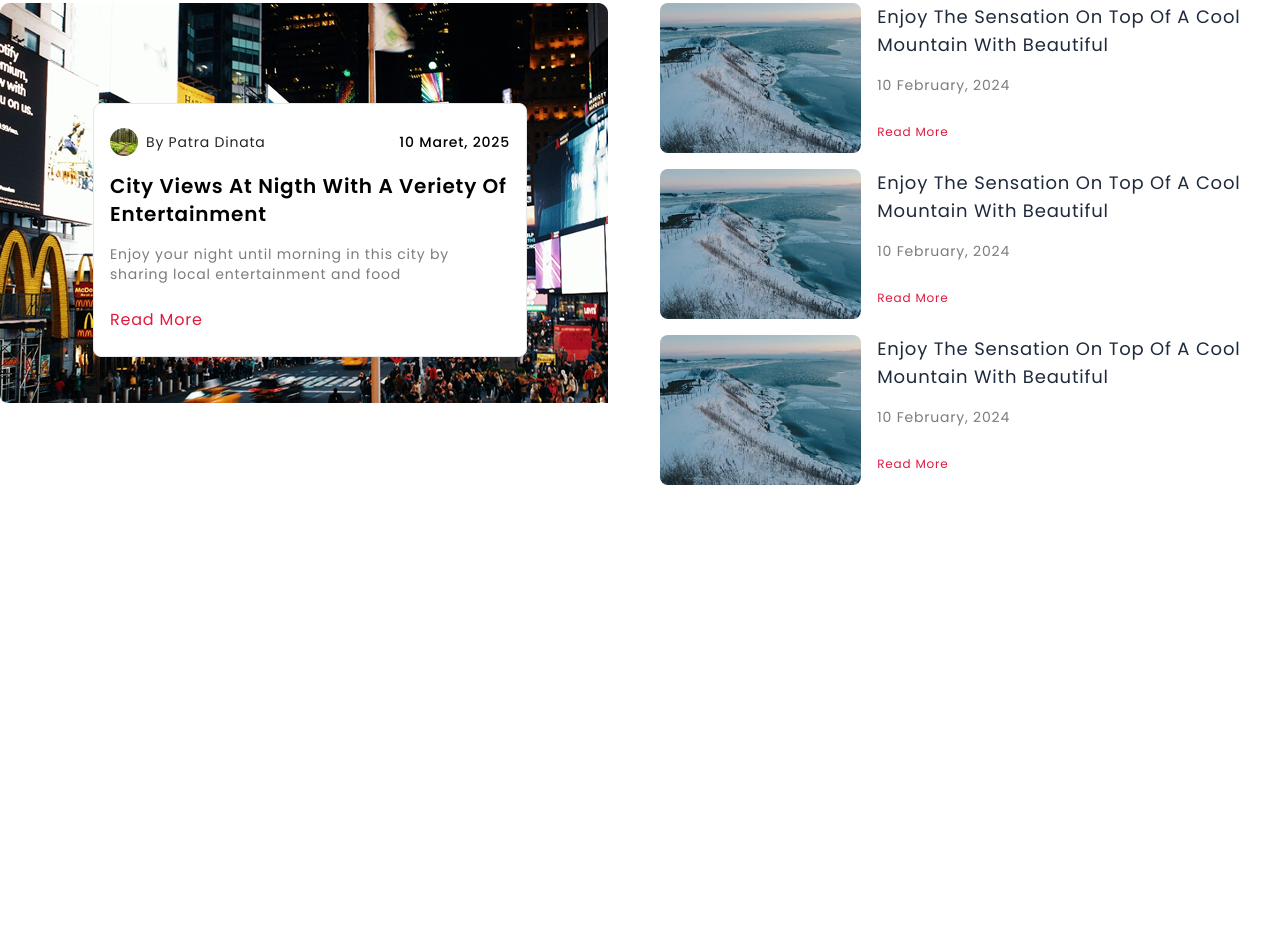
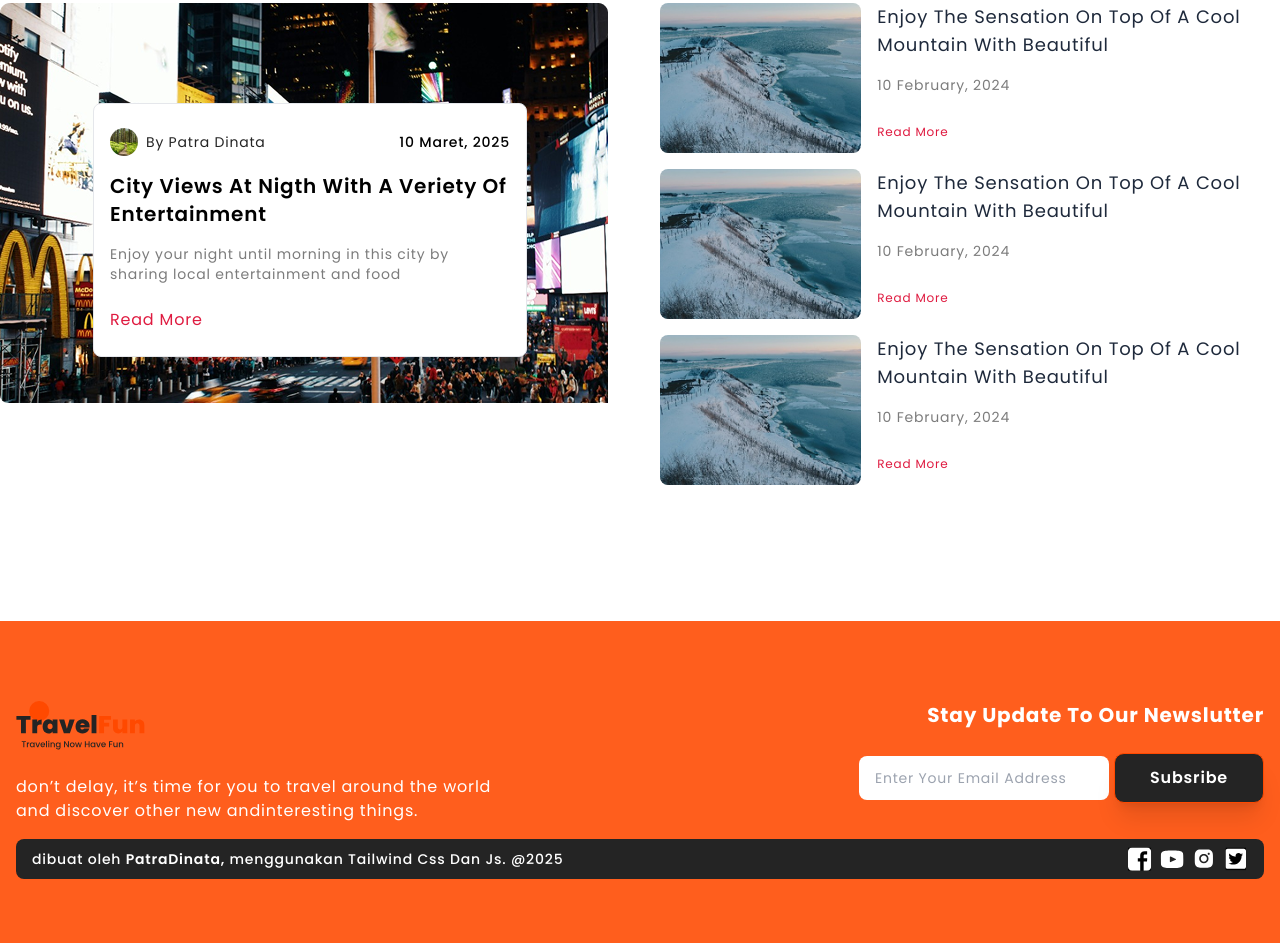
Before and after one commit to patradinata/slicing-website-travel-tailwind-css, a website: page src/index.html in a window 1280 px wide. Shown: the part 2697-3640 px from the top of the page. Before the commit the page ends 3278 px from the top, so only its background shows below. Drawn offline with Linux system fonts and the light colour scheme; a web font is replaced by a local one.

Commit message:
menambahkan section footer

```diff
--- a/src/index.html
+++ b/src/index.html
@@ -479,6 +479,44 @@
       </section>
     </main>
 
+    <footer>
+      <div class="w-full bg-orange2 pt-20 pb-12 mt-10">
+        <div class="container mx-auto px-4">
+          <div class="flex flex-col md:flex-row justify-between">
+            <!-- Kontent kiri -->
+            <div class="md:w-1/2 w-full mb-12 md:mb-0 text-center md:text-left">
+              <div class="mb-6">
+                <img src="/public/images/logo-navbar.svg" alt="" class="mx-auto md:mx-0 w-[110px] md:w-[130px]" />
+              </div>
+              <p class="text-white text-sm md:text-base max-w-lg text-center md:text-left leading-relaxed">don’t delay, it’s time for you to travel around the world and discover other new andinteresting things.</p>
+            </div>
+            <!-- Kontent kanan -->
+            <div class="">
+              <h2 class="font-bold text-xl mb-4 capitalize text-white text-center md:text-right">stay update to our newslutter</h2>
+              <form action="">
+                <div class="">
+                  <input type="text" placeholder="Enter Your Email Address" class="rounded-lg w-full md:w-[250px] py-3 px-4 text-hitam outline-none text-sm" />
+                  <button type="submit" class="btn-hitam border-orange hover:border-hitam px-6 my-2 text-white capitalize rounded-lg font-semibold w-full md:w-[150px] py-3">subsribe</button>
+                </div>
+              </form>
+            </div>
+            <!-- Kontent bawah -->
+          </div>
+          <div class="flex flex-col py-4">
+            <div class="bg-hitam w-full flex flex-col md:flex-row justify-between px-4 py-2 items-center rounded-lg">
+              <p class="text-white font-medium text-sm text-center">dibuat oleh <span class="font-semibold ">PatraDinata,</span> menggunakan Tailwind Css Dan Js. @2025</p>
+              <div class="flex items-center gap-2">
+                <img src="/public/images/facebook.svg" alt="" class="w-6 h-6" />
+                <img src="/public/images/youtube.svg" alt="" class="w-6 h-6" />
+                <img src="/public/images/instagram.svg" alt="" class="w-6 h-6" />
+                <img src="/public/images/twitter.svg" alt="" class="w-6 h-6" />
+              </div>
+            </div>
+          </div>
+        </div>
+      </div>
+    </footer>
+
     <script src="/src/script.js"></script>
   </body>
 </html>
```
Also changed, not shown: public/images/facebook.svg (added), public/images/instagram.svg (added), public/images/twitter.svg (added), public/images/youtube.svg (added), src/output.css.
